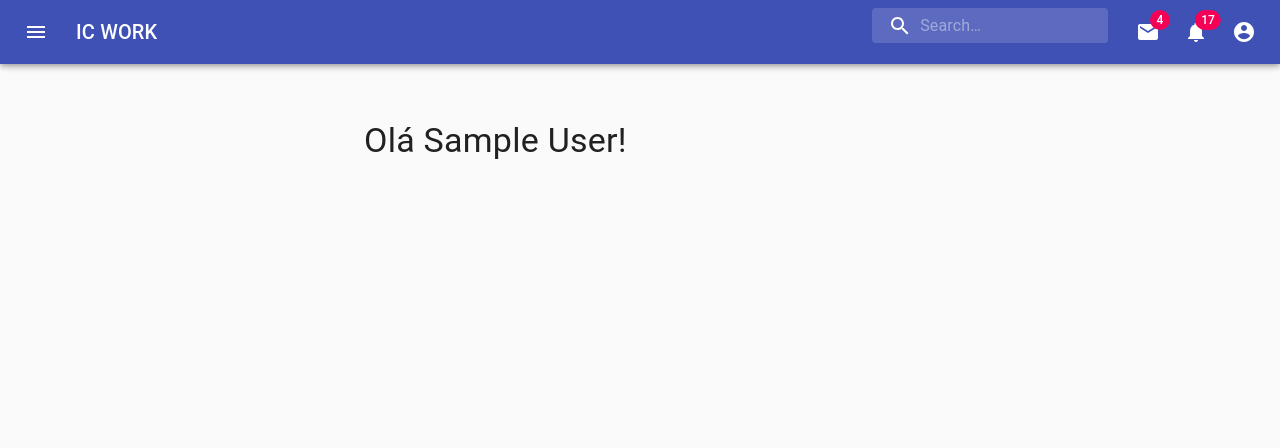
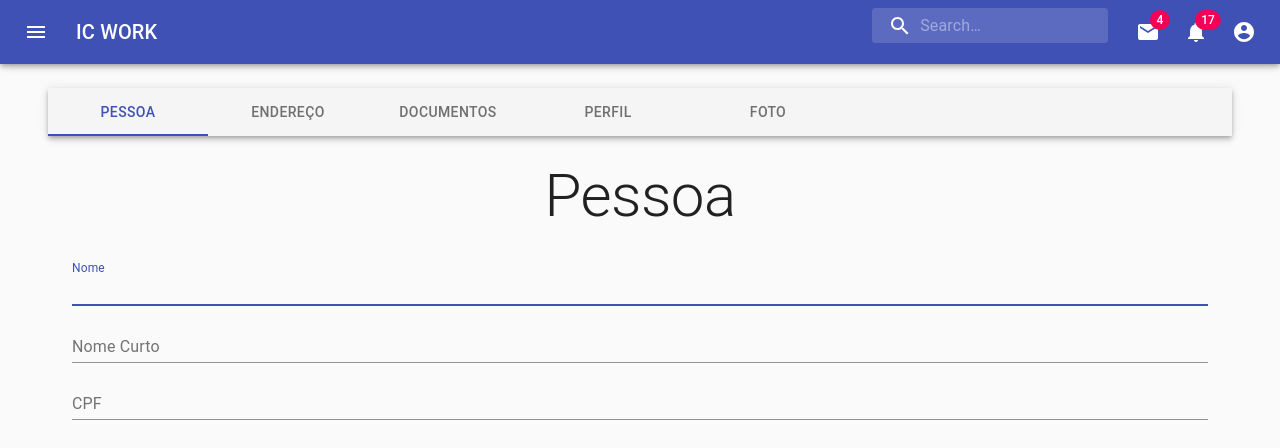
Before and after one commit to xtlferraz/frontend-crm, a React (Create React App) app: page /people/edit in a window 1280 px wide. Before the commit this address led to /. Shown: the top 448 px of the page. Built offline with nearby package versions, Linux system fonts and the light colour scheme; no server answers; sample sign-in values are in the browser's storage.

Commit message:
Ajuste em formulario de editar

```diff
--- a/src/App/App.jsx
+++ b/src/App/App.jsx
@@ -19,7 +19,7 @@ import { Category } from '../Category';
 import { Company } from '../Company';
 import { Event } from '../Event';
 import { Group } from '../Group';
-import { People } from '../People';
+import { People, EditPeople } from '../People';
 import { Product } from '../Product';
 import { Service } from '../Service';
 import { Team } from '../Team';
@@ -77,6 +77,7 @@ const App = () => {
           <PrivateRoute exact path="/service" component={Service} />
           <PrivateRoute exact path="/team" component={Team} />
           <PrivateRoute exact path="/people" component={People} />
+          <PrivateRoute exact path="/people/edit" component={EditPeople} />
           <PrivateRoute exact path="/lead" component={Lead} />
           <PrivateRoute exact path="/user" component={User} />
           <Redirect from="*" to="/" />
--- /dev/null
+++ b/src/People/EditPeople.jsx
@@ -0,0 +1,376 @@
+import React, { useEffect, useState } from 'react';
+import { useDispatch, useSelector } from 'react-redux';
+import { peopleActions } from '../_actions';
+import PropTypes from 'prop-types';
+import { makeStyles } from '@material-ui/core/styles';
+import AppBar from '@material-ui/core/AppBar';
+import Tabs from '@material-ui/core/Tabs';
+import Tab from '@material-ui/core/Tab';
+import Typography from '@material-ui/core/Typography';
+import TextField from '@material-ui/core/TextField';
+import Box from '@material-ui/core/Box';
+import Button from '@material-ui/core/Button';
+import IconButton from '@material-ui/core/IconButton';
+import PhotoCamera from '@material-ui/icons/PhotoCamera';
+
+function TabPanel(props) {
+  const { children, value, index, ...other } = props;
+
+  return (
+    <div
+      role="tabpanel"
+      hidden={value !== index}
+      id={`scrollable-auto-tabpanel-${index}`}
+      aria-labelledby={`scrollable-auto-tab-${index}`}
+      {...other}
+    >
+      {value === index && (
+        <Box p={3}>
+          <Typography>{children}</Typography>
+        </Box>
+      )}
+    </div>
+  );
+}
+
+TabPanel.propTypes = {
+  children: PropTypes.node,
+  index: PropTypes.any.isRequired,
+  value: PropTypes.any.isRequired,
+};
+
+const a11yProps = (index) => {
+  return {
+    id: `scrollable-auto-tab-${index}`,
+    'aria-controls': `scrollable-auto-tabpanel-${index}`,
+  };
+};
+
+const useStyles = makeStyles((theme) => ({
+  root: {
+    flexGrow: 1,
+    width: '100%',
+    backgroundColor: theme.palette.background.paper,
+  },
+  input: {
+    display: 'none',
+  },
+}));
+
+const EditPeople = () => {
+  const peoples = useSelector((state) => state.peoples);
+  const dispatch = useDispatch();
+
+  const classes = useStyles();
+  const [value, setValue] = React.useState(0);
+  const [people, setPeople] = useState({
+    name: '',
+    short_name: '',
+    cpf: '',
+  });
+
+  const handleChange = (event, newValue) => {
+    setValue(newValue);
+  };
+
+  function handleChangeInput(e) {
+    const { name, value } = e.target;
+    setPeople((people) => ({ ...people, [name]: value }));
+  }
+
+  useEffect(() => {
+    dispatch(peopleActions.getAll());
+  }, []);
+
+  return (
+    <>
+      <AppBar position="static" color="default">
+        <Tabs
+          value={value}
+          onChange={handleChange}
+          indicatorColor="primary"
+          textColor="primary"
+          variant="scrollable"
+          scrollButtons="auto"
+          aria-label="scrollable auto tabs example"
+        >
+          <Tab label="Pessoa" {...a11yProps(0)} />
+          <Tab label="Endereço" {...a11yProps(1)} />
+          <Tab label="Documentos" {...a11yProps(2)} />
+          <Tab label="Perfil" {...a11yProps(3)} />
+          <Tab label="Foto" {...a11yProps(4)} />
+        </Tabs>
+      </AppBar>
+      <TabPanel value={value} index={0}>
+        <Typography variant="h2" align="center" component="h1" gutterBottom>
+          Pessoa
+        </Typography>
+
+        <TextField
+          autoFocus
+          margin="dense"
+          id="name"
+          name="name"
+          label="Nome"
+          type="text"
+          onChange={handleChangeInput}
+          value={people.name}
+          fullWidth
+        />
+
+        <TextField
+          name="short_name"
+          margin="dense"
+          id="short_name"
+          label="Nome Curto"
+          type="text"
+          onChange={handleChangeInput}
+          value={people.short_name}
+          fullWidth
+        />
+
+        <TextField
+          name="cpf"
+          margin="dense"
+          id="cpf"
+          label="CPF"
+          onChange={handleChangeInput}
+          value={people.cpf}
+          type="text"
+          fullWidth
+        />
+      </TabPanel>
+      <TabPanel value={value} index={1}>
+        <Typography variant="h2" align="center" component="h1" gutterBottom>
+          Endereço
+        </Typography>
+        <TextField
+          autoFocus
+          margin="dense"
+          id="cep"
+          name="cep"
+          label="Cep"
+          type="text"
+          onChange={handleChangeInput}
+          fullWidth
+        />
+        <TextField
+          autoFocus
+          margin="dense"
+          id="pais"
+          name="pais"
+          label="País"
+          type="text"
+          onChange={handleChangeInput}
+          fullWidth
+        />
+        <TextField
+          autoFocus
+          margin="dense"
+          id="uf"
+          name="uf"
+          label="Estado"
+          type="text"
+          onChange={handleChangeInput}
+          fullWidth
+        />
+        <TextField
+          autoFocus
+          margin="dense"
+          id="city"
+          name="city"
+          label="Cidade"
+          type="text"
+          onChange={handleChangeInput}
+          fullWidth
+        />
+        <TextField
+          autoFocus
+          margin="dense"
+          id="bairro"
+          name="bairro"
+          label="Bairro"
+          type="text"
+          onChange={handleChangeInput}
+          fullWidth
+        />
+        <TextField
+          autoFocus
+          margin="dense"
+          id="rua"
+          name="rua"
+          label="Rua"
+          type="text"
+          onChange={handleChangeInput}
+          fullWidth
+        />
+        <TextField
+          autoFocus
+          margin="dense"
+          id="complemento"
+          name="complemento"
+          label="Complemento"
+          type="text"
+          onChange={handleChangeInput}
+          fullWidth
+        />
+      </TabPanel>
+      <TabPanel value={value} index={2}>
+        <Typography variant="h2" align="center" component="h1" gutterBottom>
+          Documentos
+        </Typography>
+        <TextField
+          autoFocus
+          margin="dense"
+          id="rg"
+          name="rg"
+          label="Identidade"
+          type="text"
+          onChange={handleChangeInput}
+          fullWidth
+        />
+        <TextField
+          autoFocus
+          margin="dense"
+          id="orgao"
+          name="orgao"
+          label="Orgão Expedidor"
+          type="text"
+          onChange={handleChangeInput}
+          fullWidth
+        />
+        <TextField
+          autoFocus
+          margin="dense"
+          id="uf"
+          name="uf"
+          label="Estado"
+          type="text"
+          onChange={handleChangeInput}
+          fullWidth
+        />
+      </TabPanel>
+      <TabPanel value={value} index={3}>
+        <Typography variant="h2" align="center" component="h1" gutterBottom>
+          Perfil
+        </Typography>
+        <TextField
+          autoFocus
+          margin="dense"
+          id="resumo"
+          name="resumo"
+          label="Resumo - sobre a sua atividade"
+          type="text"
+          onChange={handleChangeInput}
+          fullWidth
+        />
+        <TextField
+          autoFocus
+          margin="dense"
+          id="sobre"
+          name="sobre"
+          label="Sobre - fale sobre sua experiência"
+          type="text"
+          onChange={handleChangeInput}
+          fullWidth
+        />
+        <TextField
+          autoFocus
+          margin="dense"
+          id="profissional"
+          name="profissional"
+          label="Profissional - fale sobre sua experiência "
+          type="text"
+          onChange={handleChangeInput}
+          fullWidth
+        />
+        <TextField
+          autoFocus
+          margin="dense"
+          id="objetivo"
+          name="objetivo"
+          label="Objetivos - fale sobre seu objetivo"
+          type="text"
+          onChange={handleChangeInput}
+          fullWidth
+        />
+        <Typography variant="h2" align="center" component="h1" gutterBottom>
+          Formação
+        </Typography>
+        <TextField
+          autoFocus
+          margin="dense"
+          id="curso"
+          name="curso"
+          label="Curso"
+          type="text"
+          onChange={handleChangeInput}
+          fullWidth
+        />
+        <TextField
+          autoFocus
+          margin="dense"
+          id="universidade"
+          name="universidade"
+          label="Universidade"
+          type="text"
+          onChange={handleChangeInput}
+          fullWidth
+        />
+
+        <TextField
+          autoFocus
+          margin="dense"
+          id="cargo"
+          name="cargo"
+          label="Cargo"
+          type="text"
+          onChange={handleChangeInput}
+          fullWidth
+        />
+
+        <TextField
+          autoFocus
+          margin="dense"
+          id="hobby"
+          name="hobby"
+          label="Hobby"
+          type="text"
+          onChange={handleChangeInput}
+          fullWidth
+        />
+      </TabPanel>
+      <TabPanel value={value} index={4}>
+        <input
+          accept="image/*"
+          className={classes.input}
+          id="contained-button-file"
+          multiple
+          type="file"
+        />
+        <label htmlFor="contained-button-file">
+          <Button variant="contained" color="primary" component="span">
+            Upload
+          </Button>
+        </label>
+        <input
+          accept="image/*"
+          className={classes.input}
+          id="icon-button-file"
+          type="file"
+        />
+        <label htmlFor="icon-button-file">
+          <IconButton
+            color="primary"
+            aria-label="upload picture"
+            component="span"
+          >
+            <PhotoCamera />
+          </IconButton>
+        </label>
+      </TabPanel>
+    </>
+  );
+};
+
+export { EditPeople };
--- a/src/People/index.js
+++ b/src/People/index.js
@@ -1 +1,2 @@
 export * from './People';
+export * from './EditPeople';
```
